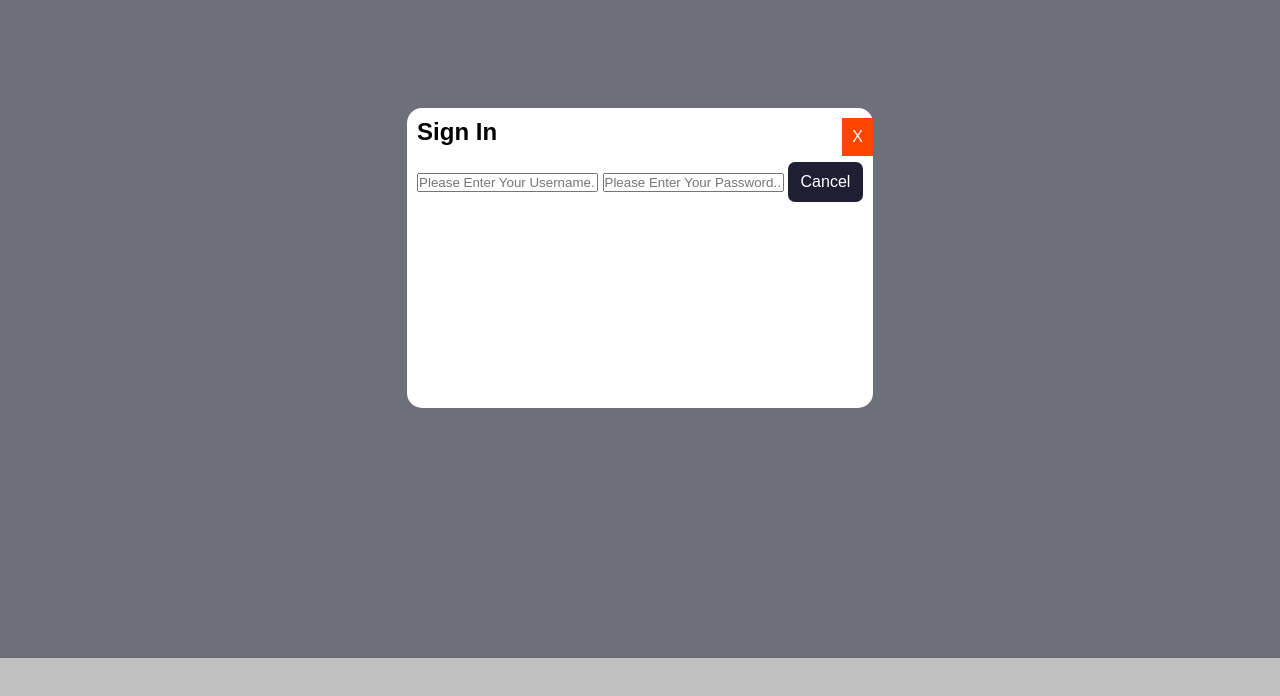
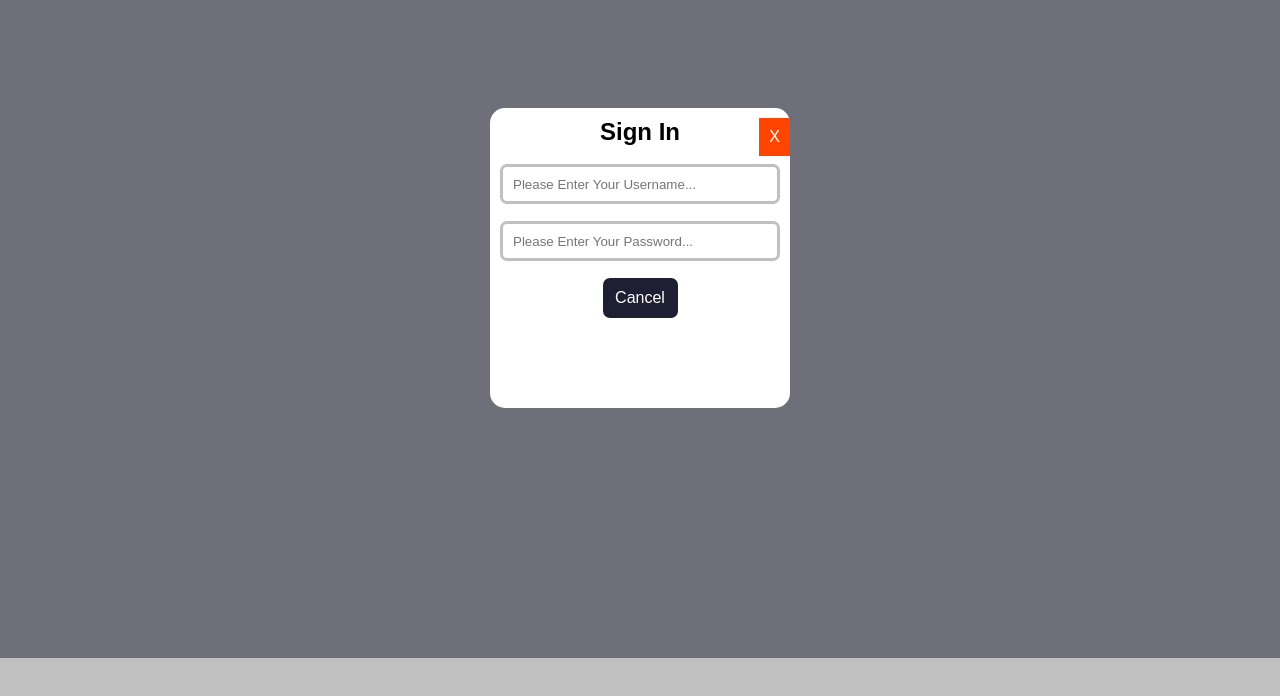
Before and after one commit to PJIceskull/User-Feedback, a website: page index.html in a window 1280 px wide. Both pictures are taken after a click on the button "Log In". Shown: the part 142-838 px from the top of the page. Drawn offline with Linux system fonts and the light colour scheme.

Commit message:
add flexbox and more style to login form

```diff
--- a/css/styles.css
+++ b/css/styles.css
@@ -73,11 +73,27 @@ nav .login:hover {
 #modal .modal-content {
   min-height: 300px;
   min-width: 300px;
-  max-width: 70%;
+  max-width: 50%;
   background-color: #fff;
   border-radius: 15px;
   padding: 10px;
   position: relative;
+}
+#modal .modal-content .loginForm {
+  height: 200px;
+  display: flex;
+  align-items: center;
+  justify-content: space-between;
+  flex-direction: column;
+}
+#modal .modal-content .loginForm input {
+  height: 40px;
+  width: 100%;
+  margin-bottom: 15px;
+  font-family: Arial, Helvetica, sans-serif;
+  padding-left: 10px;
+  border: 3px solid silver;
+  border-radius: 7px;
 }
 #modal .modal-content .close-button {
   position: absolute;
```
